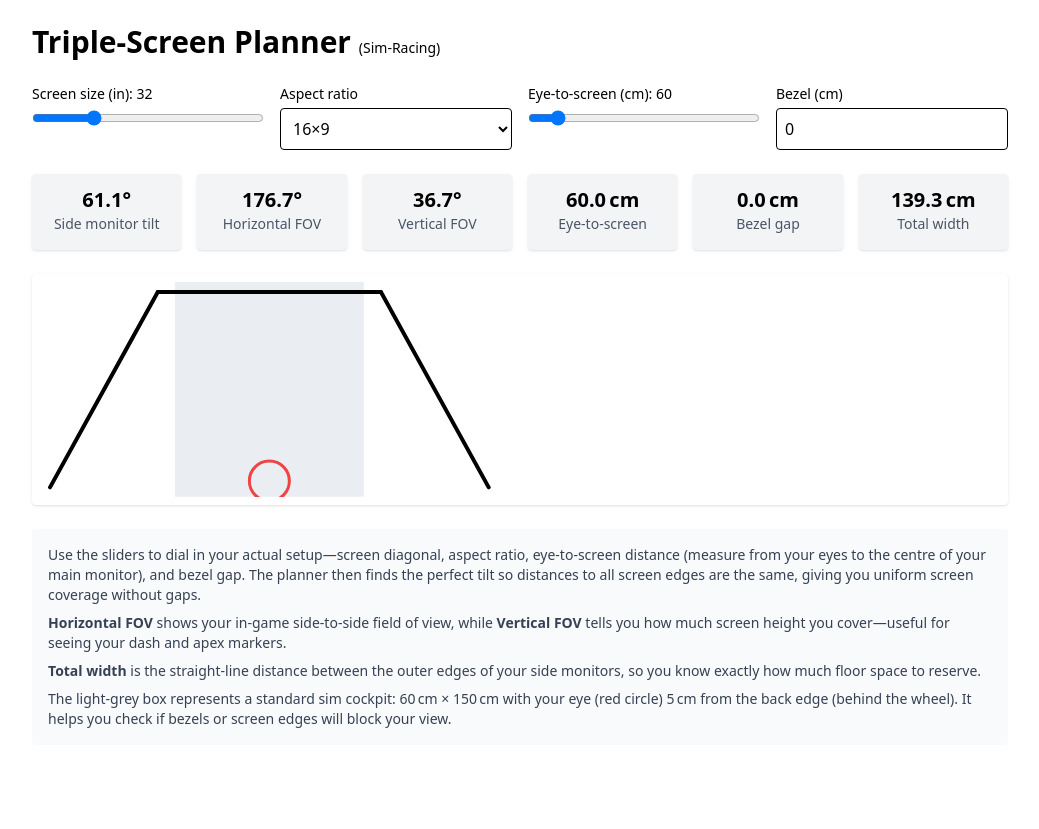
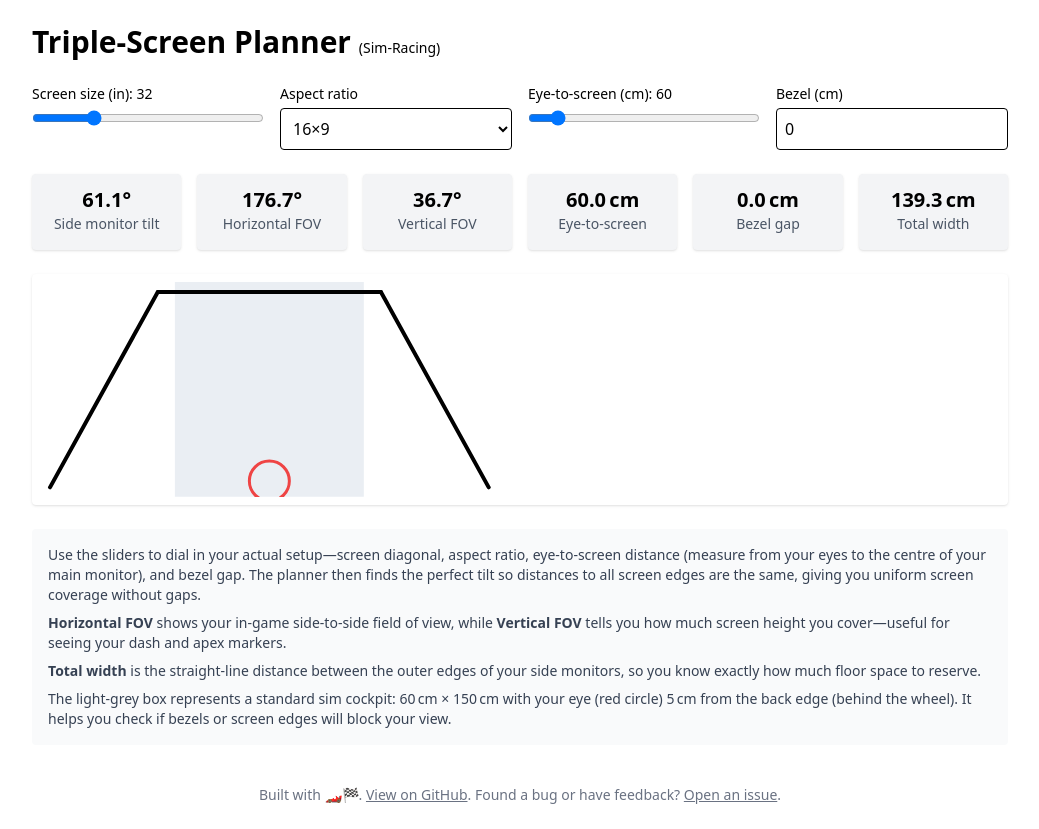
Before and after one commit to anzax/simrig-screen-planner, a React (Vite) app: page / in a window 1280 px wide. Shown: the whole page, without its empty margins (120-1159 px from the left). Before the commit the page ends 800 px from the top, so only its background shows below. Built offline with nearby package versions, Linux system fonts and the light colour scheme.

Commit message:
add github link

```diff
--- a/src/App.jsx
+++ b/src/App.jsx
@@ -132,6 +132,10 @@ export default function App() {
         <p><strong>Total width</strong> is the straight-line distance between the outer edges of your side monitors, so you know exactly how much floor space to reserve.</p>
         <p>The light-grey box represents a standard sim cockpit: 60 cm × 150 cm with your eye (red circle) 5 cm from the back edge (behind the wheel). It helps you check if bezels or screen edges will block your view.</p>
       </div>
+
+      <div className="text-center text-sm text-gray-500 pt-4">
+        Built with 🏎️🏁. <a href="https://github.com/anzax/triple-screen-planner" className="underline hover:text-blue-600" target="_blank" rel="noopener noreferrer">View on GitHub</a>. Found a bug or have feedback? <a href="https://github.com/anzax/triple-screen-planner/issues" className="underline hover:text-blue-600" target="_blank" rel="noopener noreferrer">Open an issue</a>.
+      </div>
     </div>
   );
 }
```
